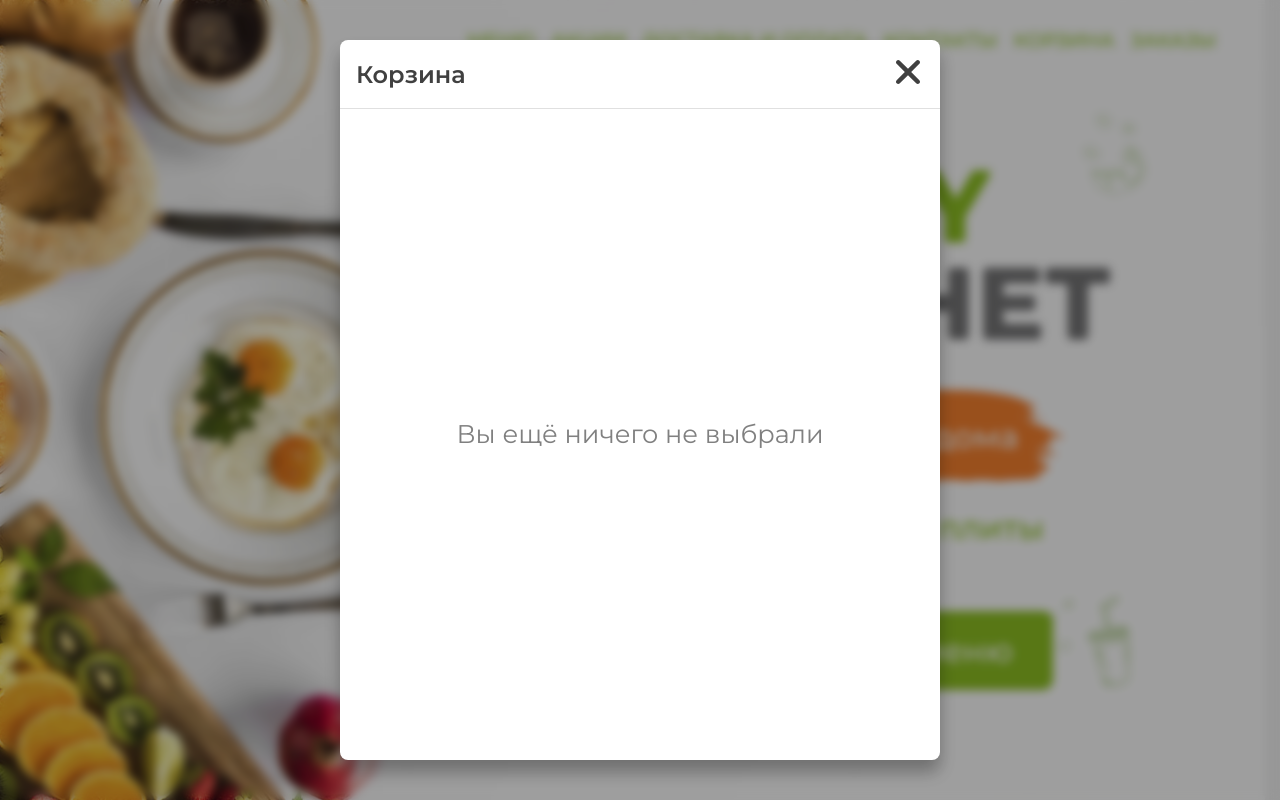
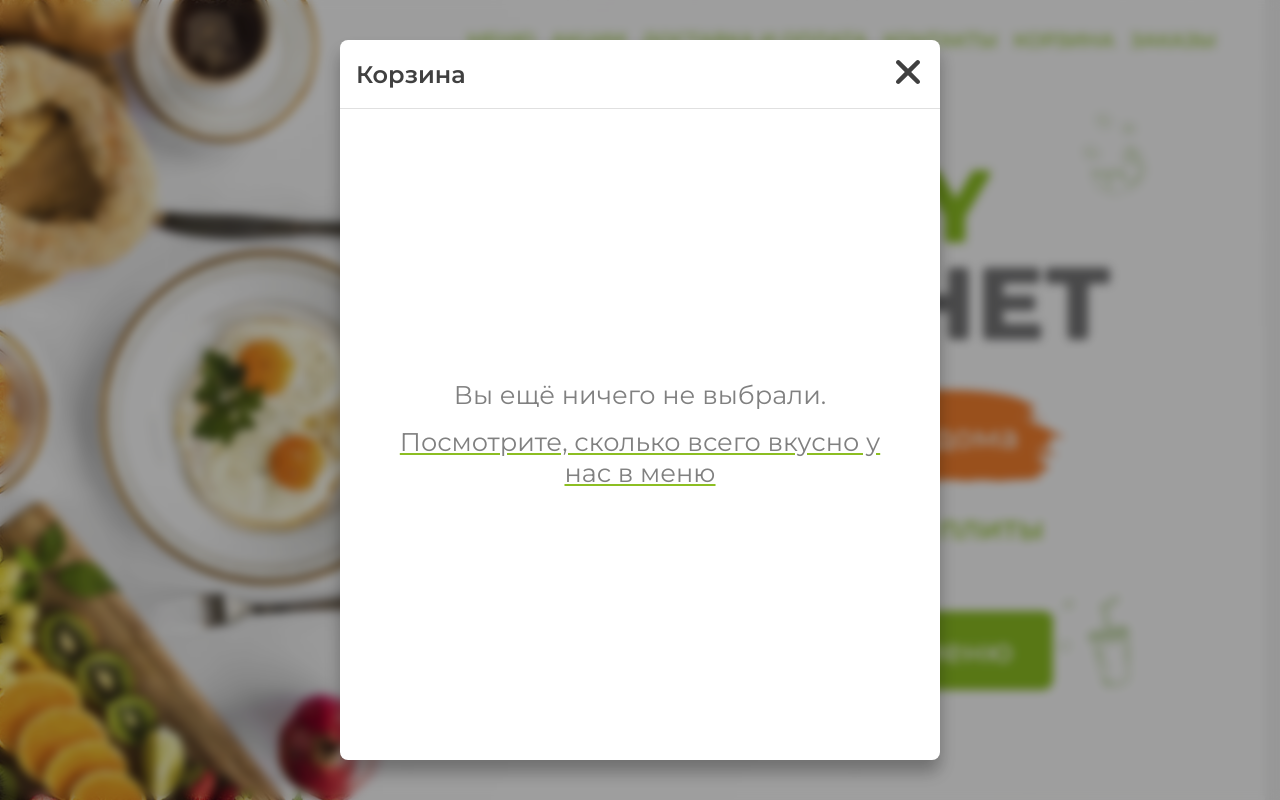
Before and after one commit to deniska69/city-furshet, a React (Vite) app: page / in a window 1280 px wide. Both pictures are taken after a click on the link "КОРЗИНА". Shown: the top 800 px of the page. Built offline with nearby package versions, Linux system fonts and the light colour scheme.

Commit message:
feature upd display empty and succerss components in basket and orders

```diff
--- a/src/containers/BasketModal.css
+++ b/src/containers/BasketModal.css
@@ -15,15 +15,32 @@
 
 .basket-empty {
   display: flex;
+  flex-direction: column;
   justify-content: center;
   align-items: center;
   height: 100%;
-}
-
-.basket-empty span {
   font-size: 1.6rem;
   color: gray;
   text-align: center;
+  row-gap: 1rem;
+  padding: 2rem;
+}
+
+.basket-empty a {
+  color: gray;
+  text-decoration-color: #8cbe22;
+}
+
+.basket-success {
+  display: flex;
+  flex-direction: column;
+  row-gap: 3rem;
+  justify-content: center;
+  align-items: center;
+  height: 100%;
+  padding: 2rem;
+  text-align: center;
+  font-size: 1.4rem;
 }
 
 .basket-footer form {
--- a/src/containers/BasketModal.jsx
+++ b/src/containers/BasketModal.jsx
@@ -1,14 +1,14 @@
 import { inject, observer } from "mobx-react";
-import { Dialog, CardBasket } from "components";
+import { Dialog, CardBasket, Loader } from "components";
 import "./BasketModal.css";
 
 const BasketModal = ({ store, modals }) => {
   const isOpen = modals.isOpenBasket;
   const onClose = modals.onCloseBasket;
   const items = store.getBasketItems();
-
   const basketTotalCount = store.getBasketTotalCount();
   const basketTotalPrice = store.getBasketTotalPrice();
+  const isSuccessOrder = store.isSuccessOrder;
 
   const onPressPlus = (...args) => store.onPressPlus(...args);
 
@@ -25,17 +25,19 @@ const BasketModal = ({ store, modals }) => {
   return (
     <Dialog {...{ isOpen, onClose, title: "Корзина" }}>
       <div className="basket">
+        {isSuccessOrder ? null : (
           <div className="basket-body">
             {items ? (
               items.map((item, index) => (
                 <CardBasket key={index} {...item} {...{ onPressPlus, onPressMinus, onPressDelete }} />
               ))
             ) : (
-            <Empty />
+              <Empty onClose={onClose} />
             )}
           </div>
+        )}
 
-        {basketTotalCount ? (
+        {isSuccessOrder ? null : basketTotalCount ? (
           <div className="basket-footer">
             <form onSubmit={onSubmit}>
               <input
@@ -49,6 +51,8 @@ const BasketModal = ({ store, modals }) => {
             </form>
           </div>
         ) : null}
+
+        {isSuccessOrder ? <Success /> : null}
       </div>
     </Dialog>
   );
@@ -56,8 +60,22 @@ const BasketModal = ({ store, modals }) => {
 
 export default inject("store", "modals")(observer(BasketModal));
 
-const Empty = () => (
+const Empty = ({ onClose }) => (
   <div className="basket-empty">
-    <span>Вы ещё ничего не выбрали</span>
+    <span>Вы ещё ничего не выбрали.</span>
+    <a href="#menu" onClick={onClose}>
+      Посмотрите, сколько всего вкусно у нас в меню
+    </a>
   </div>
 );
+
+const Success = () => (
+  <div className="basket-success">
+    <Loader />
+    <span>
+      Отлично!
+      <br />
+      Мы уже получили ваш заказ и скоро с Вами свяжемся!
+    </span>
+  </div>
+);
--- a/src/containers/OrdersModal.css
+++ b/src/containers/OrdersModal.css
@@ -1,12 +1,17 @@
 .orders-empty {
   display: flex;
+  flex-direction: column;
   justify-content: center;
   align-items: center;
   height: 100%;
-}
-
-.orders-empty span {
   font-size: 1.6rem;
   color: gray;
   text-align: center;
+  row-gap: 1rem;
+  padding: 2rem;
 }
+
+.orders-empty a {
+  color: gray;
+  text-decoration-color: #8cbe22;
+}
--- a/src/containers/OrdersModal.jsx
+++ b/src/containers/OrdersModal.jsx
@@ -2,21 +2,27 @@ import { inject, observer } from "mobx-react";
 import { Dialog } from "components";
 import "./OrdersModal.css";
 
-const OrdersModal = ({ modals }) => {
+const OrdersModal = ({ store, modals }) => {
   const isOpen = modals.isOpenOrders;
   const onClose = modals.onCloseOrders;
+  const orders = store.orders;
+
+  console.log(orders);
 
   return (
     <Dialog {...{ isOpen, onClose, title: "Заказы" }}>
-      <Empty />
+      <Empty onClose={onClose} />
     </Dialog>
   );
 };
 
-export default inject("modals")(observer(OrdersModal));
+export default inject("store", "modals")(observer(OrdersModal));
 
-const Empty = () => (
+const Empty = ({ onClose }) => (
   <div className="orders-empty">
-    <span>Вы ещё ничего не заказали</span>
+    <span>Вы ещё ничего не заказали.</span>
+    <a href="#menu" onClick={onClose}>
+      Посмотрите, сколько всего вкусно у нас в меню
+    </a>
   </div>
 );
```
Lines whose indentation alone changed are shown as unchanged.
